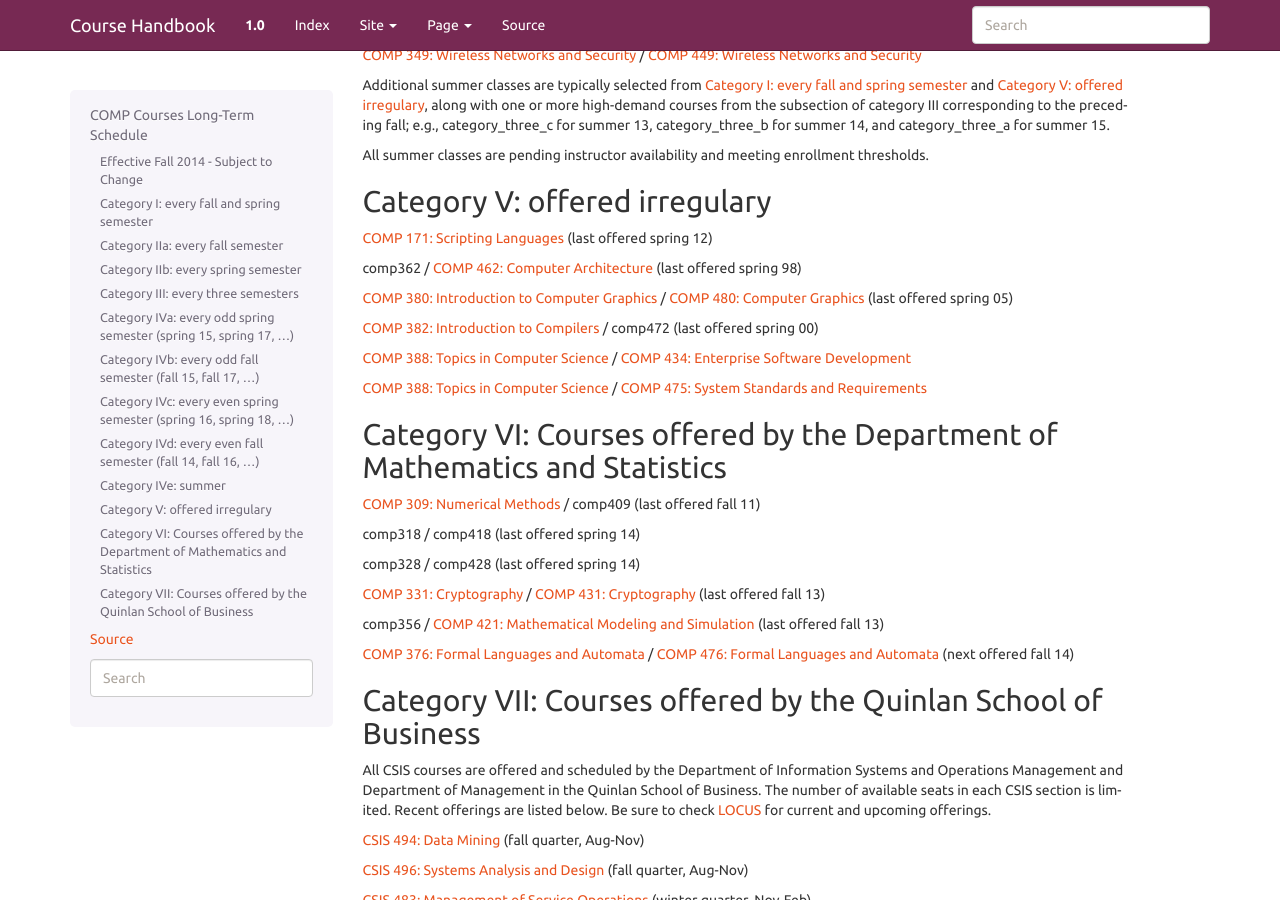
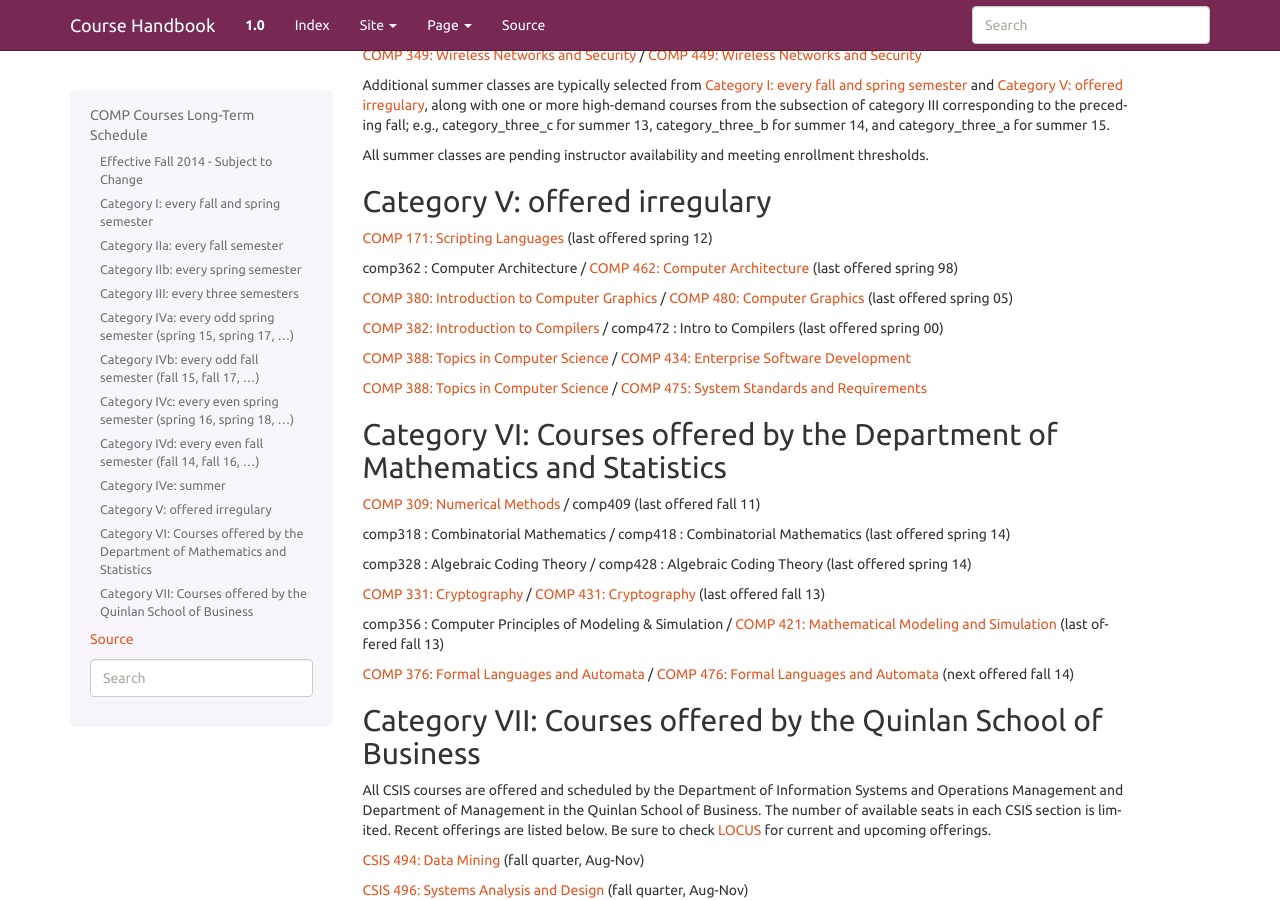
Before and after one commit to kyang5/coursedescriptions, a Sphinx documentation site: the page built from source/longterm-schedule.rst, in a window 1280 px wide and 900 px high, scrolled down 2737 px. Built offline with Sphinx 7.4.7, drawn with Linux system fonts in a browser that asks for light colours.

Commit message:
labeled missing courses on longterm schedule

```diff
--- a/source/longterm-schedule.rst
+++ b/source/longterm-schedule.rst
@@ -188,11 +188,11 @@ Category V: offered irregulary
 
 :doc:`comp171` (last offered spring 12)
 
-:doc:`comp362` / :doc:`comp462` (last offered spring 98)
+:doc:`comp362` : Computer Architecture / :doc:`comp462` (last offered spring 98)
 
 :doc:`comp380` / :doc:`comp480` (last offered spring 05)
 
-:doc:`comp382` / :doc:`comp472` (last offered spring 00)
+:doc:`comp382` / :doc:`comp472` : Intro to Compilers (last offered spring 00)
 
 :doc:`comp388` / :doc:`comp434`
 
@@ -205,13 +205,13 @@ Category VI: Courses offered by the Department of Mathematics and Statistics
 
 :doc:`comp309` / :doc:`comp409` (last offered fall 11)
 
-:doc:`comp318` / :doc:`comp418` (last offered spring 14)
+:doc:`comp318` : Combinatorial Mathematics / :doc:`comp418` : Combinatorial Mathematics (last offered spring 14)
 
-:doc:`comp328` / :doc:`comp428` (last offered spring 14)
+:doc:`comp328` : Algebraic Coding Theory / :doc:`comp428` : Algebraic Coding Theory (last offered spring 14)
 
 :doc:`comp331` / :doc:`comp431` (last offered fall 13)
 
-:doc:`comp356` / :doc:`comp421` (last offered fall 13)
+:doc:`comp356` : Computer Principles of Modeling & Simulation / :doc:`comp421` (last offered fall 13)
 
 :doc:`comp376` / :doc:`comp476` (next offered fall 14)
 
```
